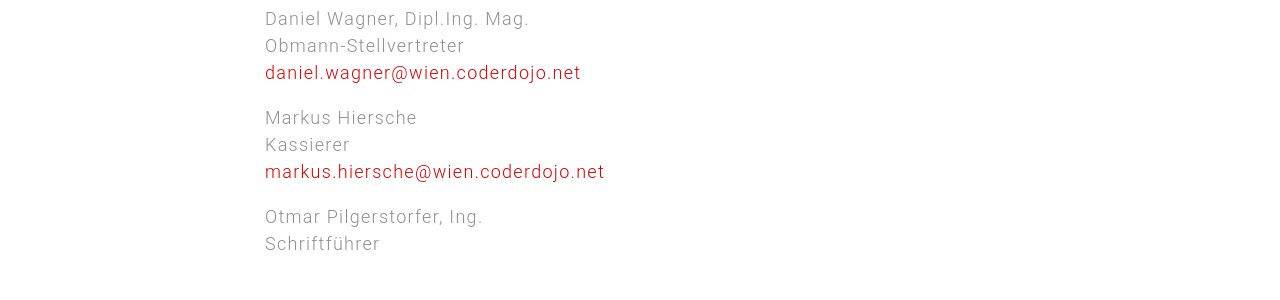
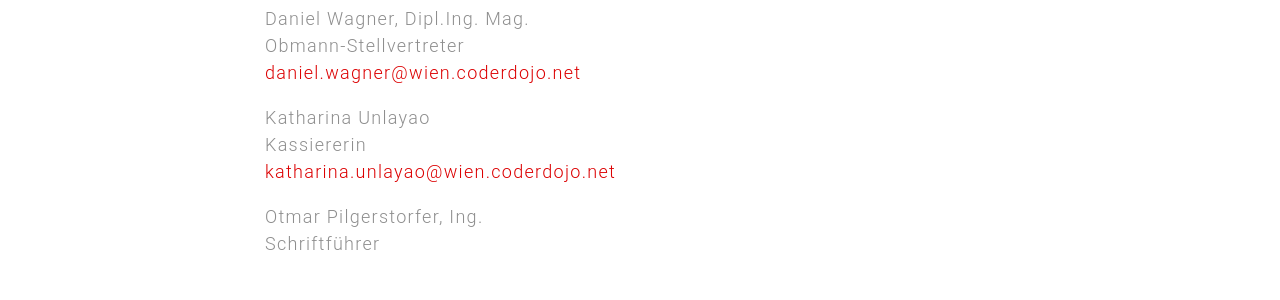
Before and after one commit to coderdojo-wien/coderdojo-wien.github.io, a Jekyll site: the page built from imprint.html, in a window 1280 px wide and 900 px high, scrolled down 1664 px. Shown: the part 153-453 px from the top of the window. Built offline with Jekyll 4.4.1, drawn with Linux system fonts in a browser that asks for light colours; nearby versions of some CDN libraries; comment, search, counter and statistics services are not loaded.

Commit message:
Change cashier

```diff
--- a/_data/imprint.yml
+++ b/_data/imprint.yml
@@ -57,11 +57,11 @@
 </p>
 
 <p>
-  Markus Hiersche
+  Katharina Unlayao
   <br />
-  Kassierer
+  Kassiererin
   <br />
-  <a href=\"mailto:markus.hiersche@wien.coderdojo.net\">markus.hiersche@wien.coderdojo.net</a>
+  <a href=\"mailto:katharina.unlayao@wien.coderdojo.net\">katharina.unlayao@wien.coderdojo.net</a>
 </p>
 
 <p>
```
